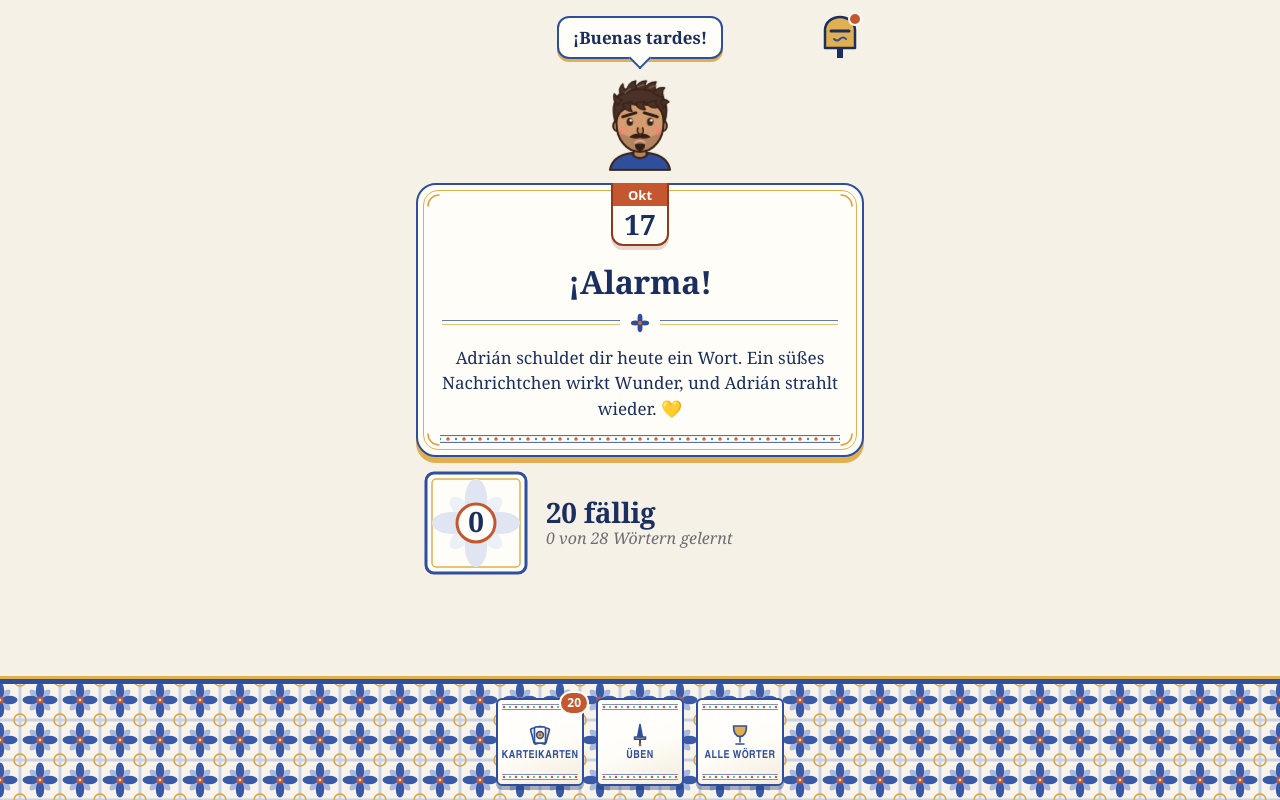
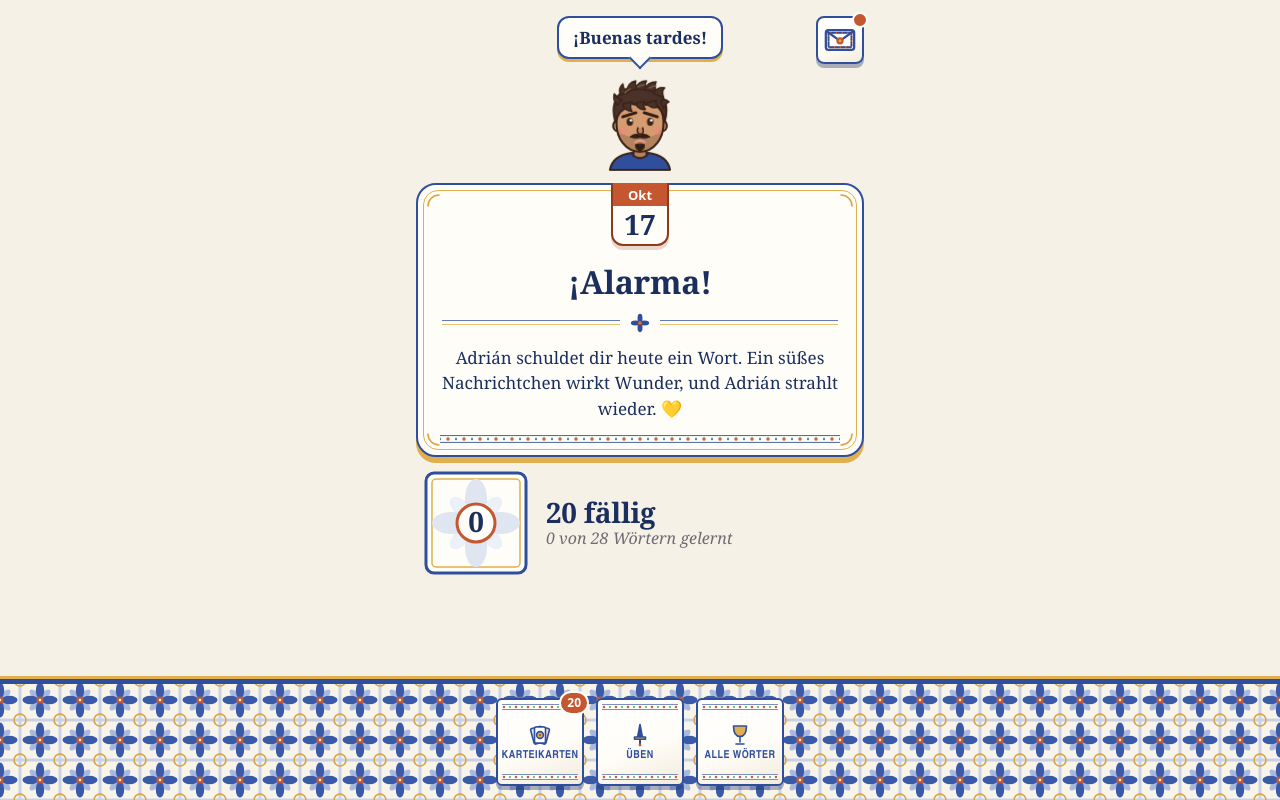
Before and after one commit to Acs176/spanish-buddy, a React (Vite) app: page / in a window 1280 px wide. Built offline with nearby package versions, Linux system fonts and the light colour scheme.

Commit message:
Mailbox button: airmail envelope on a glazed tile
Replaces the hand-drawn Correos mailbox with an envelope (airmail edge, wax seal)
on the same tile style as the bottom bar; the unread dot sits on its corner.

```diff
--- a/src/App.jsx
+++ b/src/App.jsx
@@ -167,12 +167,14 @@ function Home({ words, progress, go }) {
   return (
     <div className="screen home">
       <button className="mailbox" onClick={() => go("post")} aria-label={`Postkarten${hasUnread() ? ", neue Post" : ""}`}>
-        {/* a yellow Correos mailbox on its post */}
-        <svg viewBox="0 0 48 48" width="48" height="48" aria-hidden="true">
-          <path d="M21 36h6v10h-6Z" fill="#1b2f5e" />
-          <path d="M9 18a15 13 0 0 1 30 0v18H9Z" fill="#e0b050" stroke="#1b2f5e" strokeWidth="2.5" strokeLinejoin="round" />
-          <path d="M15 19h18" stroke="#1b2f5e" strokeWidth="3" strokeLinecap="round" />
-          <path d="M18 27c2 2 4 2 6 0s4-2 6 0" fill="none" stroke="#2f4f9d" strokeWidth="2" strokeLinecap="round" />
+        {/* an airmail envelope with a wax seal, like the postcards inside */}
+        <svg viewBox="0 0 24 24" width="34" height="34" fill="none" strokeLinecap="round" strokeLinejoin="round" aria-hidden="true">
+          <rect x="2" y="5" width="20" height="14" rx="1.8" fill="#fffdf8" stroke="#2f4f9d" strokeWidth="1.6" />
+          <rect x="3.9" y="6.9" width="16.2" height="10.2" rx=".6" stroke="#c4572f" strokeWidth="1.3" strokeDasharray="2 2" />
+          <rect x="3.9" y="6.9" width="16.2" height="10.2" rx=".6" stroke="#2f4f9d" strokeWidth="1.3" strokeDasharray="2 2" strokeDashoffset="2" />
+          <path d="M2.8 6 12 12.6 21.2 6" stroke="#2f4f9d" strokeWidth="1.6" />
+          <circle cx="12" cy="12.6" r="2.6" fill="#c4572f" />
+          <circle cx="12" cy="12.6" r="1" fill="#e0b050" />
         </svg>
         {hasUnread() && <i />}
       </button>
--- a/src/styles.css
+++ b/src/styles.css
@@ -272,9 +272,14 @@ h1, h2, p { margin: 0; }
 
 /* postcards: the mailbox on the home screen, the feed and the open postcard */
 .home { position: relative; }
-.mailbox { position: absolute; top: calc(env(safe-area-inset-top) + 12px); right: 16px; padding: 0; border: 0; background: none; line-height: 0; }
-.mailbox:active { transform: translateY(2px); }
-.mailbox i { position: absolute; top: 0; right: 2px; width: 14px; height: 14px; border-radius: 50%; background: var(--red); border: 2px solid var(--card); }
+.mailbox { /* same glazed tile as the bottom bar */
+  position: absolute; top: calc(env(safe-area-inset-top) + 16px); right: 16px; width: 48px; height: 48px; padding: 0;
+  display: grid; place-items: center; border: 2px solid var(--blue); border-radius: 8px;
+  background: linear-gradient(160deg, #fff, var(--card) 55%, #f3ecdc); box-shadow: inset 0 2px 0 #fff, 0 4px 0 rgba(27, 47, 94, .35);
+  transition: transform .06s, box-shadow .06s;
+}
+.mailbox:active { transform: translateY(3px); box-shadow: inset 0 2px 0 #fff, 0 1px 0 rgba(27, 47, 94, .35); }
+.mailbox i { position: absolute; top: -6px; right: -6px; width: 16px; height: 16px; border-radius: 50%; background: var(--red); border: 2px solid var(--card); }
 .hand { font-family: "Bradley Hand", "Segoe Print", "Comic Sans MS", cursive; }
 .sub { text-align: center; color: var(--muted); font: italic 16px ui-serif, "New York", Georgia, serif; margin-top: -8px; }
 .feed { display: flex; flex-direction: column; gap: 26px; padding: 10px 4px 24px; }
```
